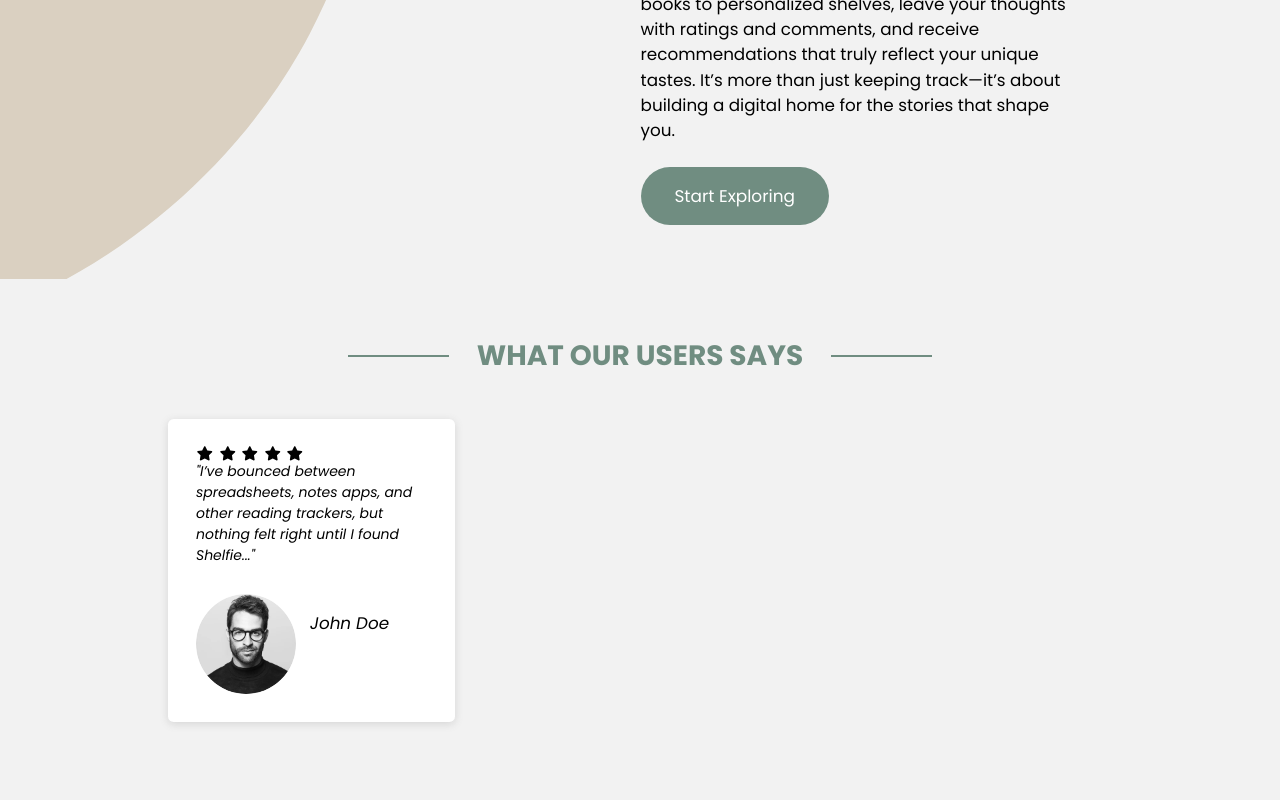
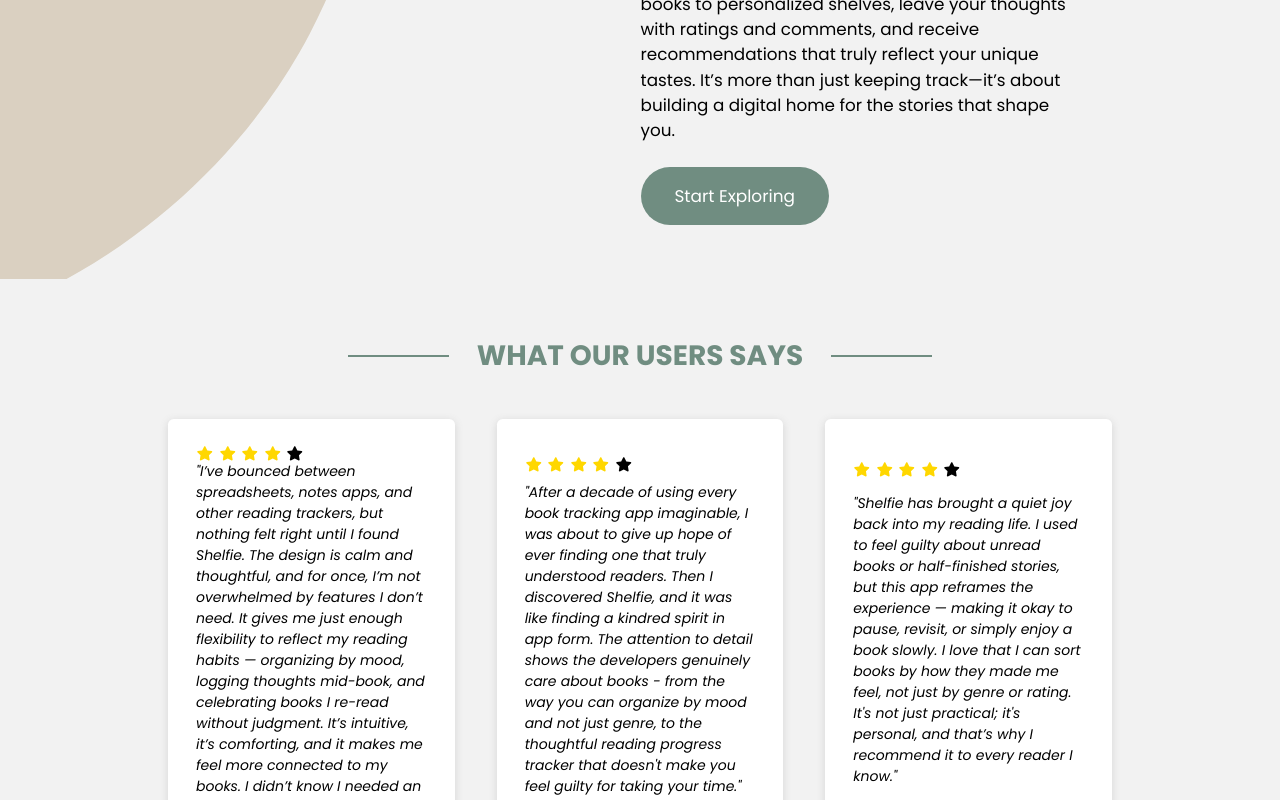
Before and after one commit to didelchev/shelfie-react, a React (Vite) app in the folder client/: page / in a window 1280 px wide. Shown: the part 2000-2800 px from the top of the page. Built offline with nearby package versions, Linux system fonts and the light colour scheme; no server answers.

Commit message:
add testimonial text

```diff
--- a/client/src/views/home/HomeView.jsx
+++ b/client/src/views/home/HomeView.jsx
@@ -5,10 +5,13 @@
 import { getAllBooks } from "../../api/books-api";
 import BookTemplate from '../../components/book/BookTemplate'
 import { Link } from "react-router-dom";
+import { useAuth } from "../../contexts/AuthContext";
 
 const HomePage = () => {
 
   const [latestBooks, setLatestBooks ] = useState([])
+
+  const { isAuthenticated } = useAuth;
 
   useEffect(() => {
     const getBooks = async () => {
@@ -33,10 +36,11 @@
           <h2>
             Dive into a world of books. Organize your collection and find new reads.
           </h2>
-          <div className="action-buttons">
+          { isAuthenticated ? (<div className="action-buttons">
             <Link to={"/login"}>Login</Link>
             <Link to={"/register"}>Register</Link>
-          </div>
+          </div>) : null}
+
         </div>
         <div className="book-stack-wrapper">
           <div className="book-stack">
@@ -128,15 +132,94 @@
         <div className="testimonials-grid-container">
           <div className="testimonial-item">
             <div className="star-wrapper">
-              <FontAwesomeIcon icon={faStar} />
-              <FontAwesomeIcon icon={faStar} />
-              <FontAwesomeIcon icon={faStar} />
-              <FontAwesomeIcon icon={faStar} />
+              <FontAwesomeIcon icon={faStar} color="gold"/>
+              <FontAwesomeIcon icon={faStar} color="gold"/>
+              <FontAwesomeIcon icon={faStar} color="gold"/>
+              <FontAwesomeIcon icon={faStar} color="gold"/>
               <FontAwesomeIcon icon={faStar} />
             </div>
             <blockquote className="testimonial-quote">
-              "I’ve bounced between spreadsheets, notes apps, and other reading trackers, but nothing
-              felt right until I found Shelfie..."
+              "I’ve bounced between spreadsheets, notes apps, and other reading trackers, but nothing felt right until I found Shelfie. The design is calm and thoughtful, and for once, I’m not overwhelmed by features I don’t need. It gives me just enough flexibility to reflect my reading habits — organizing by mood, logging thoughts mid-book, and celebrating books I re-read without judgment. It’s intuitive, it’s comforting, and it makes me feel more connected to my books. I didn’t know I needed an app like this until I used it."
+            </blockquote>
+            <div className="testimonial-author">
+              <img src="/images/profile-picture2.webp" alt="Profile Picture" />
+              <h5>John Doe</h5>
+            </div>
+          </div>
+           <div className="testimonial-item">
+            <div className="star-wrapper">
+              <FontAwesomeIcon icon={faStar} color="gold"/>
+              <FontAwesomeIcon icon={faStar} color="gold"/>
+              <FontAwesomeIcon icon={faStar} color="gold"/>
+              <FontAwesomeIcon icon={faStar} color="gold"/>
+              <FontAwesomeIcon icon={faStar} />
+            </div>
+            <blockquote className="testimonial-quote">
+              "After a decade of using every book tracking app imaginable, I was about to give up hope of ever finding one that truly understood readers. Then I discovered Shelfie, and it was like finding a kindred spirit in app form. The attention to detail shows the developers genuinely care about books - from the way you can organize by mood and not just genre, to the thoughtful reading progress tracker that doesn't make you feel guilty for taking your time."
+            </blockquote>
+            <div className="testimonial-author">
+              <img src="/images/profile-picture3.webp" alt="Profile Picture" />
+              <h5>John Doe</h5>
+            </div>
+          </div>
+           <div className="testimonial-item">
+            <div className="star-wrapper">
+              <FontAwesomeIcon icon={faStar} color="gold"/>
+              <FontAwesomeIcon icon={faStar} color="gold"/>
+              <FontAwesomeIcon icon={faStar} color="gold"/>
+              <FontAwesomeIcon icon={faStar} color="gold"/>
+              <FontAwesomeIcon icon={faStar} />
+            </div>
+            <blockquote className="testimonial-quote">
+              "Shelfie has brought a quiet joy back into my reading life. I used to feel guilty about unread books or half-finished stories, but this app reframes the experience — making it okay to pause, revisit, or simply enjoy a book slowly. I love that I can sort books by how they made me feel, not just by genre or rating. It's not just practical; it's personal, and that’s why I recommend it to every reader I know."
+            </blockquote>
+            <div className="testimonial-author">
+              <img src="/images/profile-picture4.webp" alt="Profile Picture" />
+              <h5>John Doe</h5>
+            </div>
+          </div>
+           <div className="testimonial-item">
+            <div className="star-wrapper">
+              <FontAwesomeIcon icon={faStar} color="gold"/>
+              <FontAwesomeIcon icon={faStar} color="gold"/>
+              <FontAwesomeIcon icon={faStar} color="gold"/>
+              <FontAwesomeIcon icon={faStar} color="gold"/>
+              <FontAwesomeIcon icon={faStar} />
+            </div>
+            <blockquote className="testimonial-quote">
+              "Using Shelfie feels like having a librarian friend in your pocket. The attention to detail — from tracking my favorite quotes to gently reminding me where I left off — is subtle but powerful. I’ve rediscovered books I’d forgotten about and started keeping better notes on how each book made me feel. For the first time, my reading app feels like part of the experience, not just a place to log titles."
+            </blockquote>
+            <div className="testimonial-author">
+              <img src="/images/profile-picture5.webp" alt="Profile Picture" />
+              <h5>John Doe</h5>
+            </div>
+          </div>
+           <div className="testimonial-item">
+            <div className="star-wrapper">
+              <FontAwesomeIcon icon={faStar} color="gold"/>
+              <FontAwesomeIcon icon={faStar} color="gold"/>
+              <FontAwesomeIcon icon={faStar} color="gold"/>
+              <FontAwesomeIcon icon={faStar} color="gold"/>
+              <FontAwesomeIcon icon={faStar} />
+            </div>
+            <blockquote className="testimonial-quote">
+              "Shelfie quickly became more than just a book tracker — it became part of my reading ritual. I log my progress every night, add little reflections, and even browse past reads to find comfort in stories I’ve loved. It’s rare to find an app that feels human, but Shelfie genuinely does. It doesn't pressure me to read faster or compete with others. Instead, it helps me stay in love with reading, and that means everything.”"
+            </blockquote>
+            <div className="testimonial-author">
+              <img src="/images/profile-picture6.webp" alt="Profile Picture" />
+              <h5>John Doe</h5>
+            </div>
+          </div>
+           <div className="testimonial-item">
+            <div className="star-wrapper">
+              <FontAwesomeIcon icon={faStar} color="gold"/>
+              <FontAwesomeIcon icon={faStar} color="gold"/>
+              <FontAwesomeIcon icon={faStar} color="gold"/>
+              <FontAwesomeIcon icon={faStar} color="gold"/>
+              <FontAwesomeIcon icon={faStar} color="gold"/>
+            </div>
+            <blockquote className="testimonial-quote">
+              "What I love most about Shelfie is how it respects the way each person reads. Some days I fly through a book, others I pause for weeks — and this app doesn’t judge. It lets me organize my collection in a way that makes sense to me, whether that’s mood-based, seasonal, or something entirely personal. It feels like the developers truly understand that reading is an emotional experience, not just a checklist."
             </blockquote>
             <div className="testimonial-author">
               <img src="/images/profile-picture.webp" alt="Profile Picture" />
```
